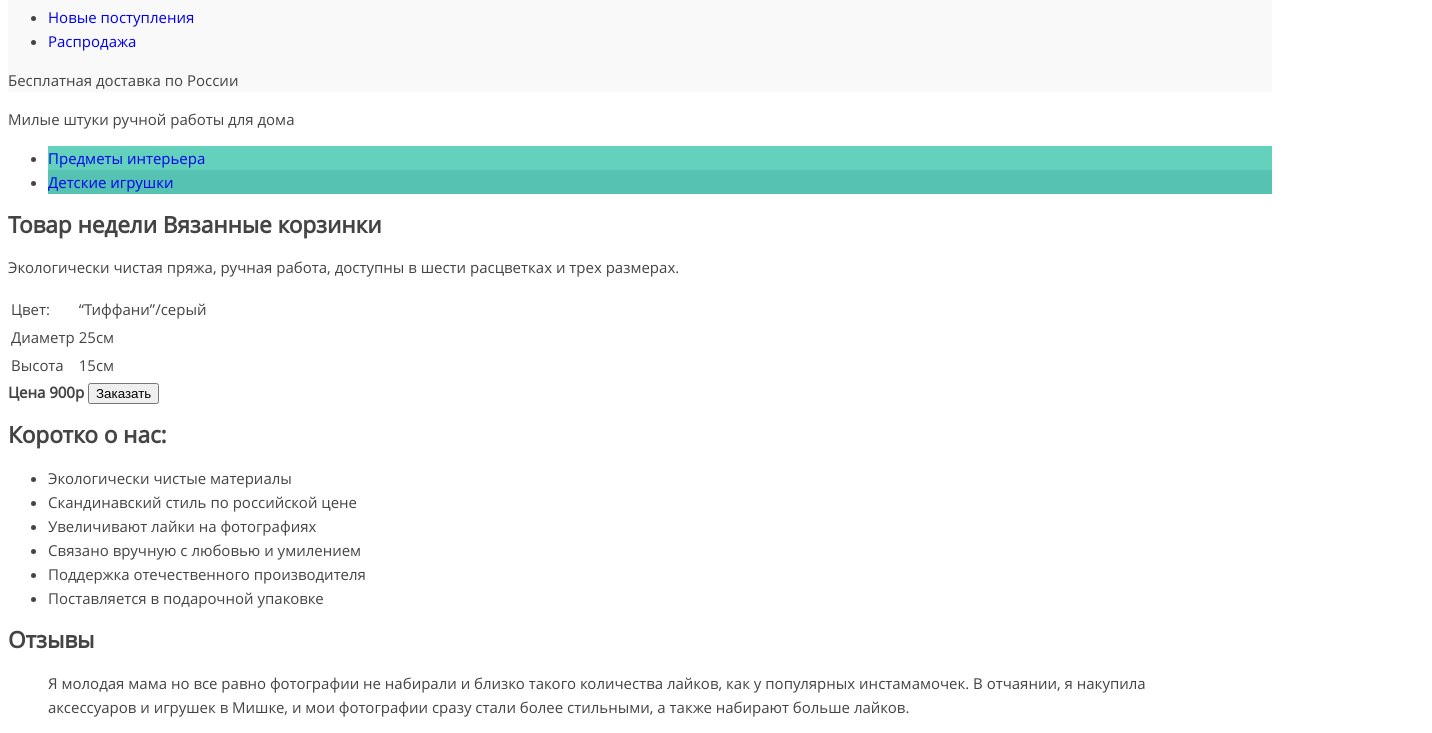
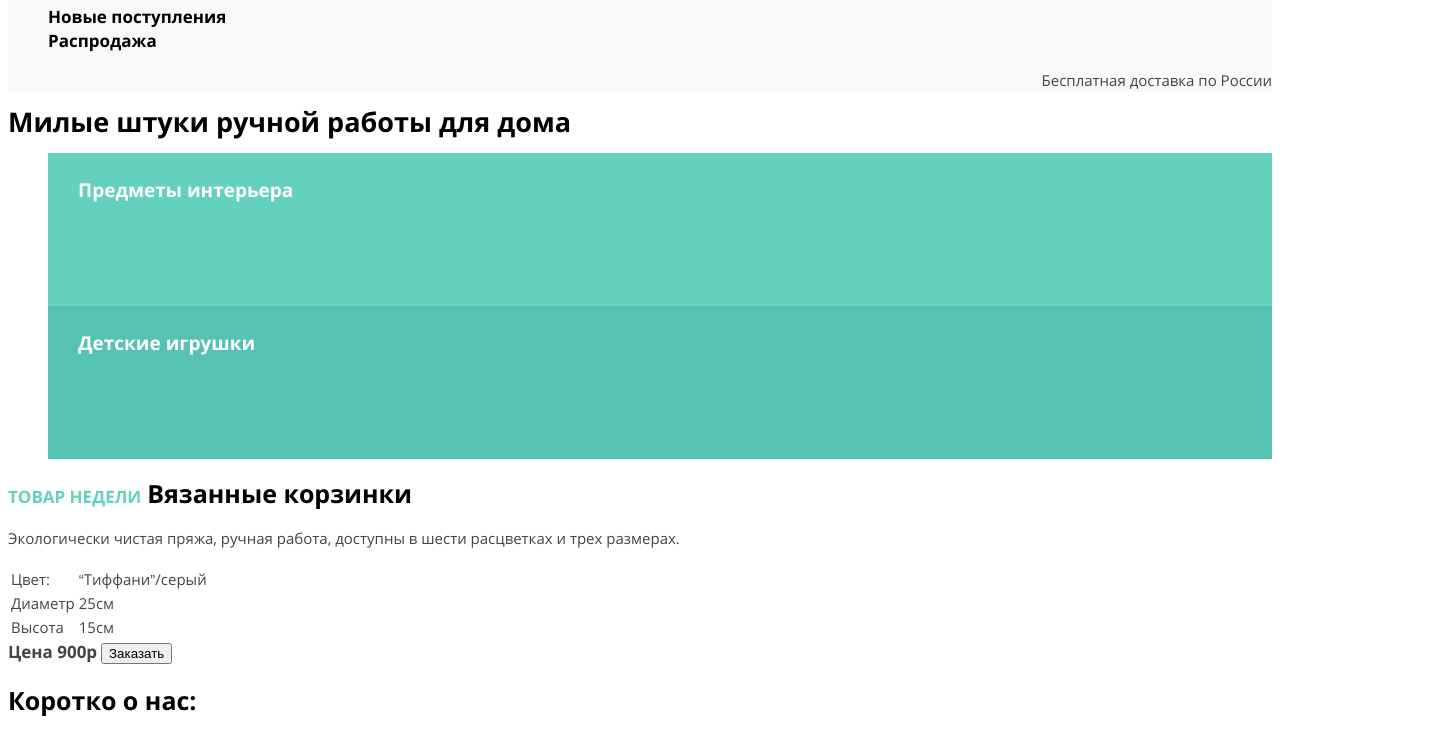
Before and after one commit to IgorMolchanow/mishka, a website: page source/index.html in a window 1280 px wide. Shown: the part 324-1057 px from the top of the page, 1432 px wide, since content can reach past the window. Drawn offline with nearby package versions, Linux system fonts and the light colour scheme; files that its build step writes are made by us from their sources.

Commit message:
начал стилизацию

```diff
--- a/source/index.html
+++ b/source/index.html
@@ -4,8 +4,8 @@
 <head>
   <meta charset="UTF-8">
   <meta name="viewport" content="width=device-width, initial-scale=1.0">
-  <link rel="preload" href="fonts/OpenSans-Regular.woff2" as="font" crossorigin="anonymous">
-  <link rel="preload" href="fonts/OpenSans-Bold.woff2" as="font" crossorigin="anonymous">
+  <link rel="preload" href="fonts/opensans.woff2" as="font" crossorigin="anonymous">
+  <link rel="preload" href="fonts/opensansbold.woff2" as="font" crossorigin="anonymous">
   <link href="css/style.css" rel=" stylesheet">
   <title>Мишка Магазин</title>
 </head>
--- a/source/sass/blocks/categories.scss
+++ b/source/sass/blocks/categories.scss
@@ -1,3 +1,21 @@
+.categories-title {
+  @include font-options($font-bold, 27px, 30px, $text-title-color);
+}
+.categories__link {
+  @include font-options($font-bold, 19px, 24px, $text-second-color);
+
+  display: flex;
+  flex-direction: row;
+  width: 100%;
+  min-height: 103px;
+  margin: 0;
+  padding: 25px;
+  padding-left: 30px;
+  padding-right: 130px;
+
+  font-weight: normal;
+  text-transform: none;
+}
 .categories__item {
   position: relative;
 
--- /dev/null
+++ b/source/sass/blocks/features.scss
@@ -0,0 +1,7 @@
+.features__title {
+  @include font-options($font-bold, 25px, 30px, $text-title-color);
+}
+.features__item {
+  @include font-options($font-bold, 17px, 20px, $text-title-color);
+  // font-weight: bold;
+}
--- a/source/sass/blocks/main-nav.scss
+++ b/source/sass/blocks/main-nav.scss
@@ -6,6 +6,13 @@
     background-color: $bg-color-base;
   }
 }
-.main-nav__list--site-nav .main-nav__link {
+.main-nav__link {
+  @include font-options($font-bold, 17px, 24px, $text-title-color);
+}
+.special-item {
   @include font-options($font-bold, 15px, 24px, $text-title-color);
 }
+.main-nav__delivery {
+  @include font-options($font-regular, 15px, 24px, $text-base-color);
+  text-align: right;
+}
--- /dev/null
+++ b/source/sass/blocks/week-product.scss
@@ -0,0 +1,18 @@
+.week-product__title {
+  &--inner {
+    @include font-options($font-bold, 17px, 20px, $bg-color-green-light);
+    text-transform: uppercase;
+  }
+}
+.week-product__intro {
+  @include font-options($font-bold, 25px, 30px, $text-title-color);
+}
+.week-product__description {
+  @include font-options($font-regular, 15px, 25px, $text-base-color);
+}
+.week-product__info {
+  @include font-options($font-regular, 15px, 20px, $text-base-color);
+}
+.week-product__price-title {
+  @include font-options($font-bold, 17px, 24px, $text-base-color);
+}
--- a/source/sass/general/fonts.scss
+++ b/source/sass/general/fonts.scss
@@ -1,19 +1,15 @@
 @font-face {
   font-family: "OpenSans-regular";
-  src: local("OpenSans"),
-    url("/source/fonts/OpenSans-Regular.woff2") format("woff2"),
-    url("/source/fonts/OpenSans-Regular.woff") format("woff");
+  src: url("../fonts/opensans.woff2") format("woff2"),
+    url("../fonts/opensans.woff") format("woff");
   font-weight: normal;
   font-style: normal;
-  font-display: swap;
 }
 
 @font-face {
   font-family: "OpenSans-bold";
-  src: local("OpenSans"),
-    url("/source/fonts/OpenSans-Bold.woff2") format("woff2"),
-    url("/source/fonts/OpenSans-Bold.woff") format("woff");
+  src: url("../fonts/opensansbold.woff2") format("woff2"),
+    url("../fonts/opensansbold.woff") format("woff");
   font-weight: 700;
   font-style: normal;
-  font-display: swap;
 }
--- a/source/sass/general/global.scss
+++ b/source/sass/general/global.scss
@@ -13,3 +13,6 @@ img {
   max-width: 100%;
   height: auto;
 }
+ul {
+  list-style: none;
+}
--- a/source/sass/general/variables.scss
+++ b/source/sass/general/variables.scss
@@ -1,3 +1,11 @@
+$mobile-width: 320px;
+$tablet-width: 768px;
+$desktop-width: 1150px;
+$mobile-padding: 30px;
+$tablet-padding: 50px;
+$desktop-padding: 50px;
+$mobile-width-only: 767px;
+$retina-dppx: 1.5dppx;
 // Шрифты
 $font-regular: "OpenSans-regular", "Arial", sans-serif;
 $font-bold: "OpenSans-bold", "Arial", sans-serif;
--- a/source/sass/style.scss
+++ b/source/sass/style.scss
@@ -7,3 +7,5 @@
 @import "blocks/main-nav";
 @import "blocks/page-footer";
 @import "blocks/categories";
+@import "blocks/week-product";
+@import "blocks/features";
```
Also changed, not shown: source/fonts/OpenSans-Bold.woff (deleted), source/fonts/OpenSans-Bold.woff2 (deleted), source/fonts/OpenSans-Regular.woff (deleted), source/fonts/OpenSans-Regular.woff2 (deleted), source/fonts/opensans.woff (added), source/fonts/opensans.woff2 (added), source/fonts/opensansbold.woff (added), source/fonts/opensansbold.woff2 (added), source/sass/blocks/reviews.scss (added).
